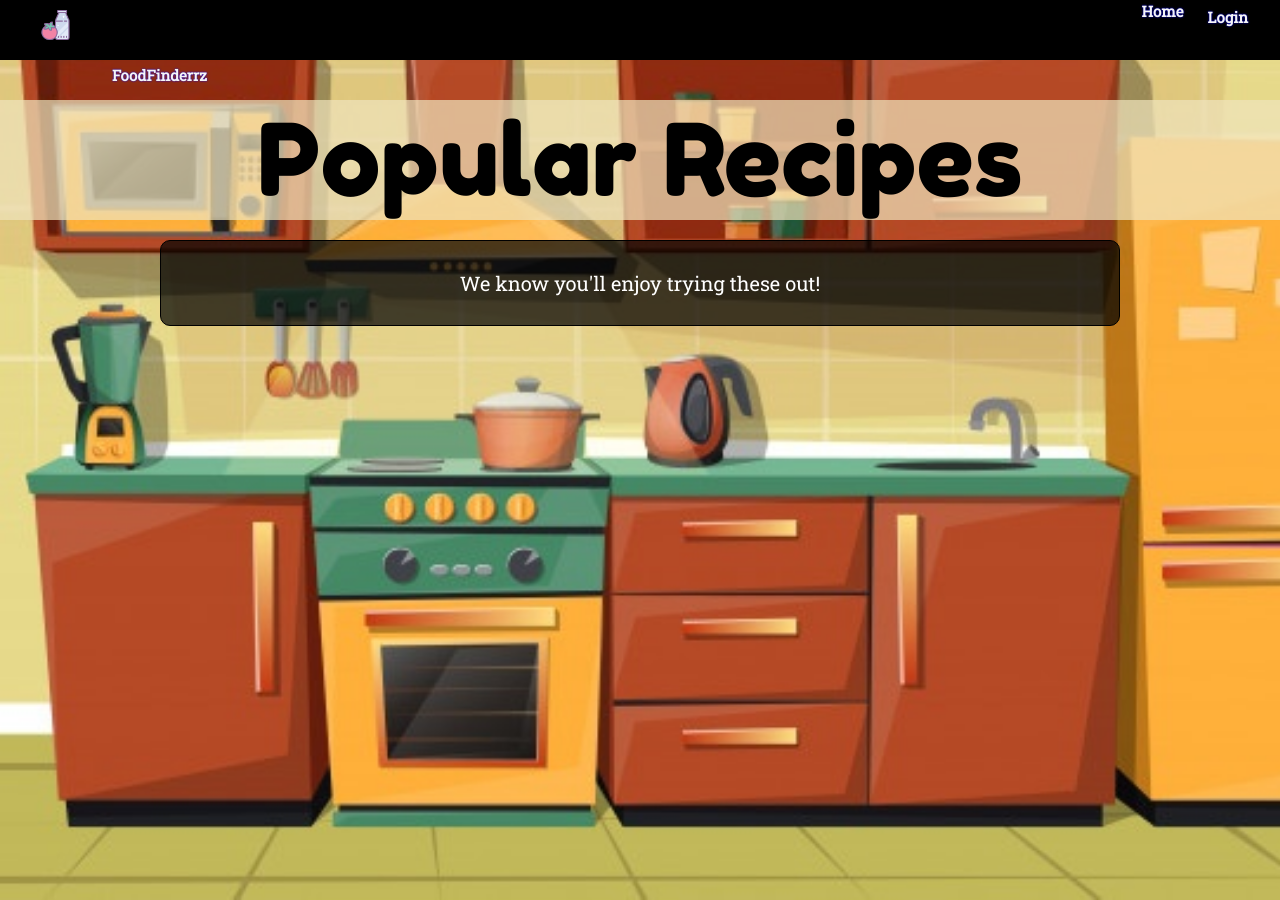
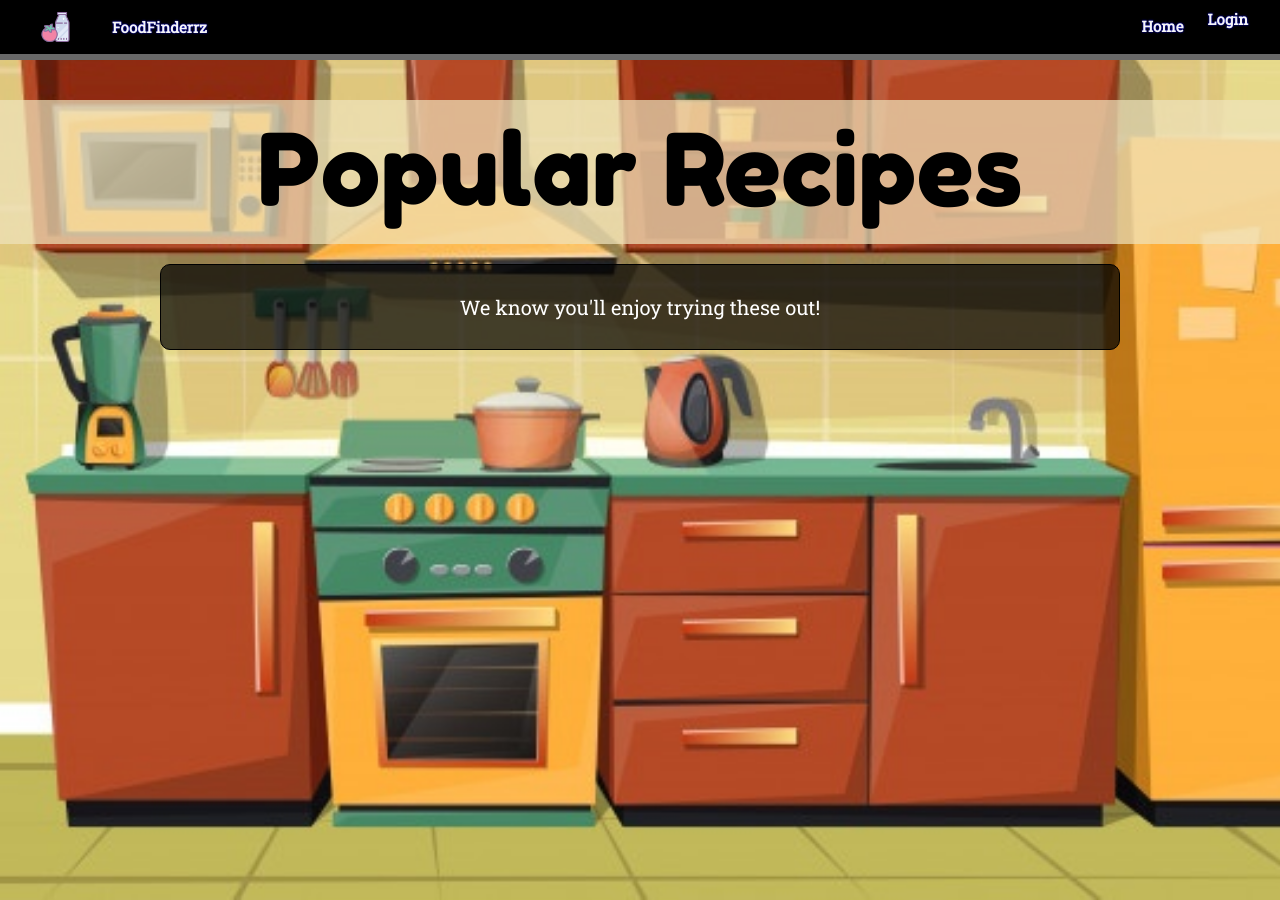
Before and after one commit to burnsdy/COMP426WebApp, a plain HTML site: page FrontEnd/views/recipes.html in a window 1280 px wide. Drawn offline with nearby package versions, Linux system fonts and the light colour scheme; no server answers.

Commit message:
fixed navbars

```diff
--- a/FrontEnd/Accounts/loginstyle.css
+++ b/FrontEnd/Accounts/loginstyle.css
@@ -95,13 +95,10 @@ div.vh_100 {
 	height: 60px;
 	font-family: 'Arial Black', sans-serif !important;
 	background-color:	black!important;
-	border-bottom: 10px solid	black;
+	border-bottom: 6px solid #696969;
 	transition: 0.5s;
 }
 
-#navtitle {
-	margin-top: 100px;
-}
 	#navbar a {
 		border: none;
 		outline: none;
@@ -141,12 +138,7 @@ div.vh_100 {
 	#navbarNav {
 		text-align: left;
 		margin-top: 9px;
-	}
-
-
-	li {
-
-		float: right;
+		align-items: center;
 	}
 
 	ul {
@@ -154,7 +146,7 @@ div.vh_100 {
 		margin: 0;
 		padding: 0;
 		overflow: hidden;
-		margin-top: -25px;
+		margin-top: -10px;
 
 	}
 
@@ -234,6 +226,8 @@ div.vh_100 {
    text-align: center;
    background:rgba(240, 228, 189, 0.705);
 	color: black;
+	padding-top: 10px;
+	padding-bottom: 14px;
 
 }
 
```
Also changed, not shown: FrontEnd/views/makeRecipe.html (+4 -3 lines).
